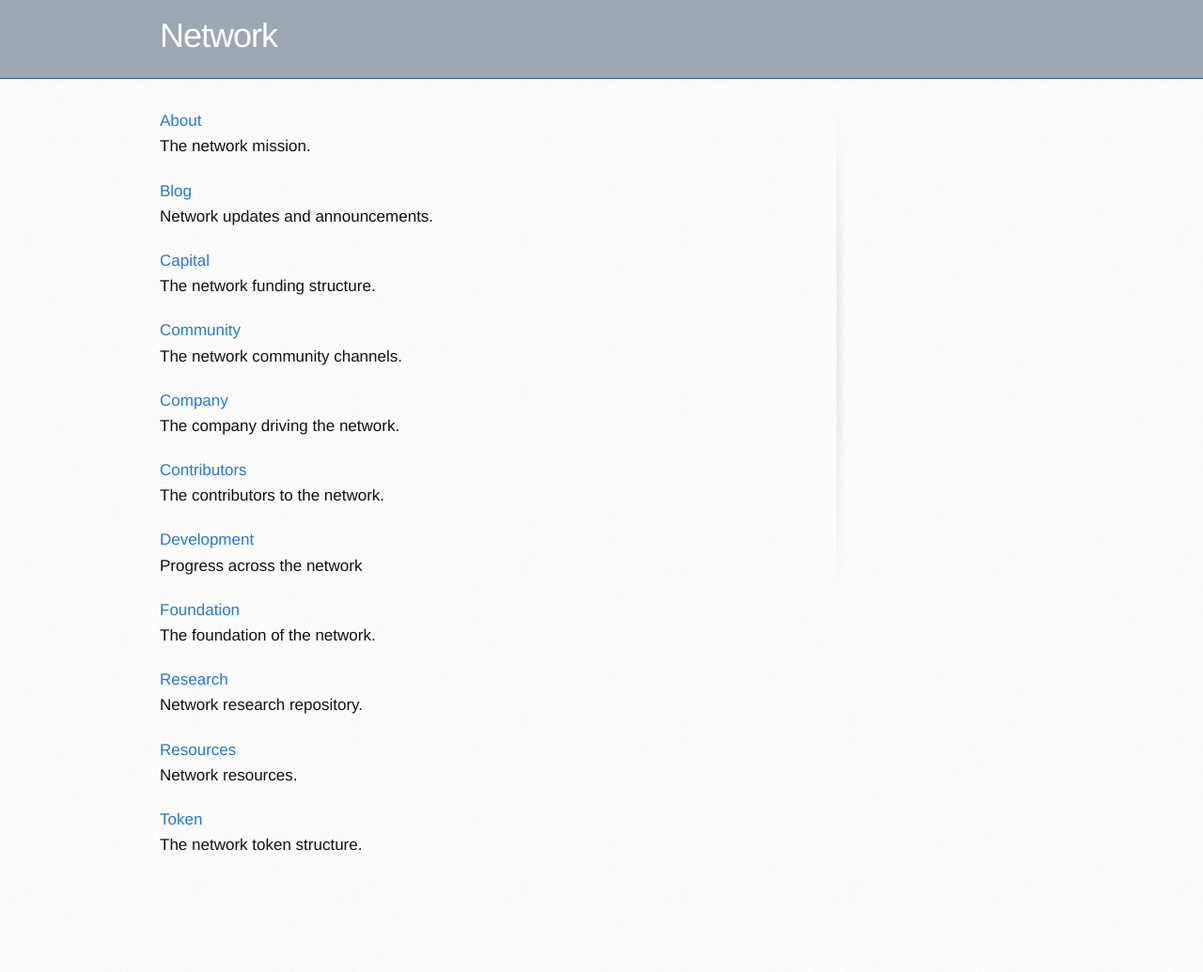
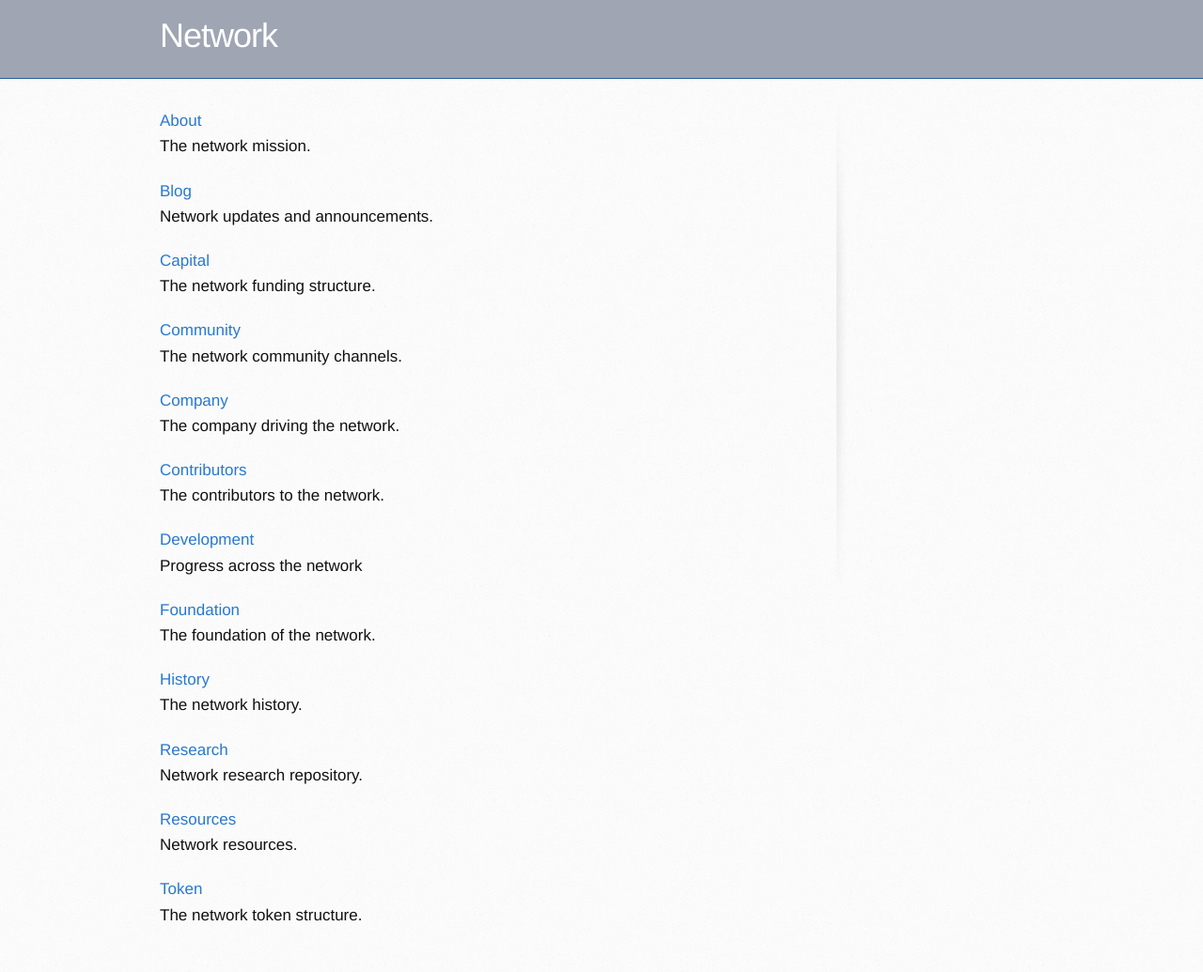
Before and after one commit to networkf/network.github.io, a Jekyll site: the page built from index.md, in a window 1280 px wide. Shown: the whole page at 94% size. Built offline with Jekyll 4.4.1, drawn with Linux system fonts in a browser that asks for light colours; some web fonts are replaced; our own code applies the rules of GitHub Pages for plain Markdown files; the repository's description, which GitHub fills in, is left out; before the commit the page ends 961 px from its top, so only the background shows below that.

Commit message:
Update index.md

```diff
--- a/index.md
+++ b/index.md
@@ -38,6 +38,10 @@ Progress across the network
 <br>
 The foundation of the network.
 
+[History](/history)
+<br>
+The network history.
+
 [Research](/research)
 <br>
 Network research repository.
```
